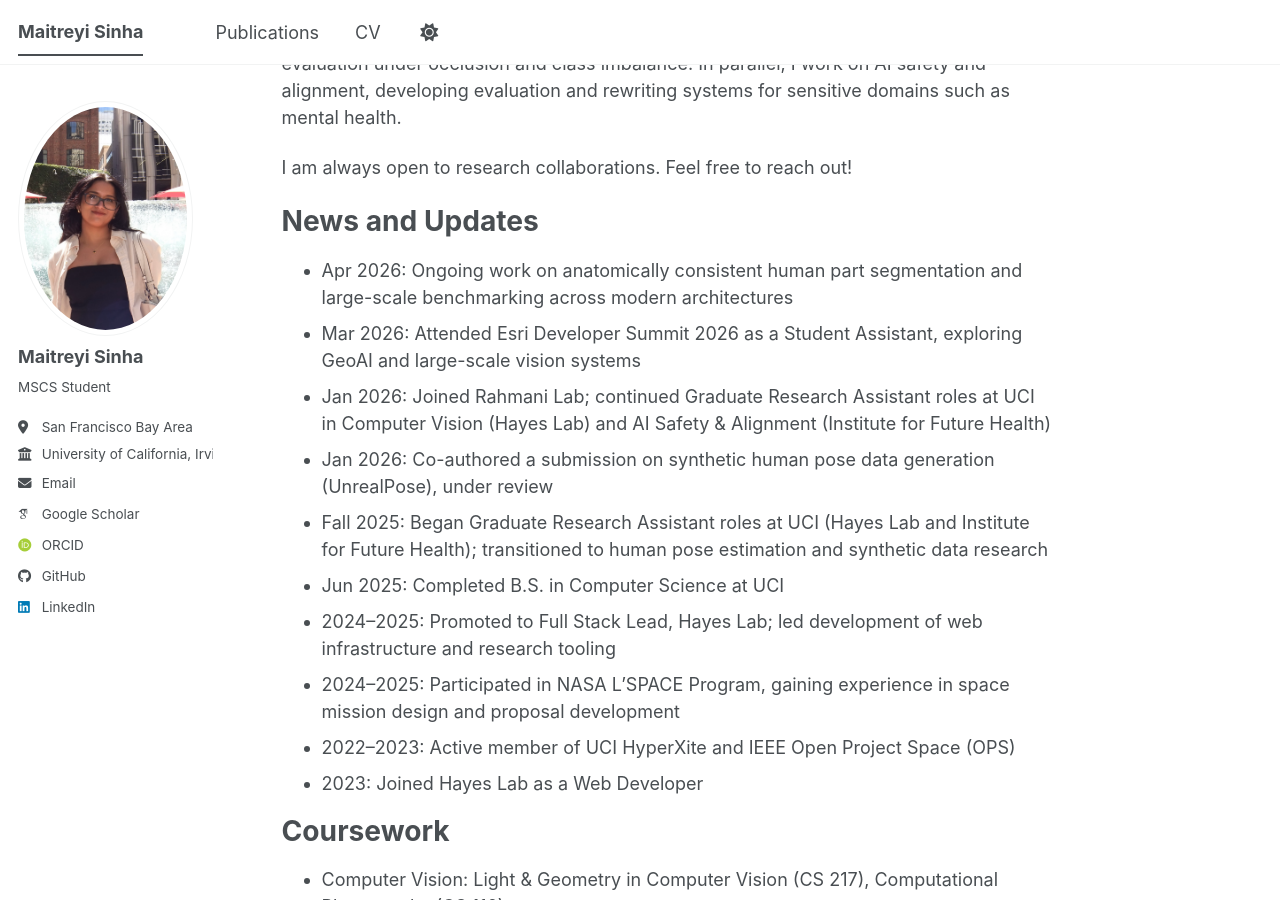
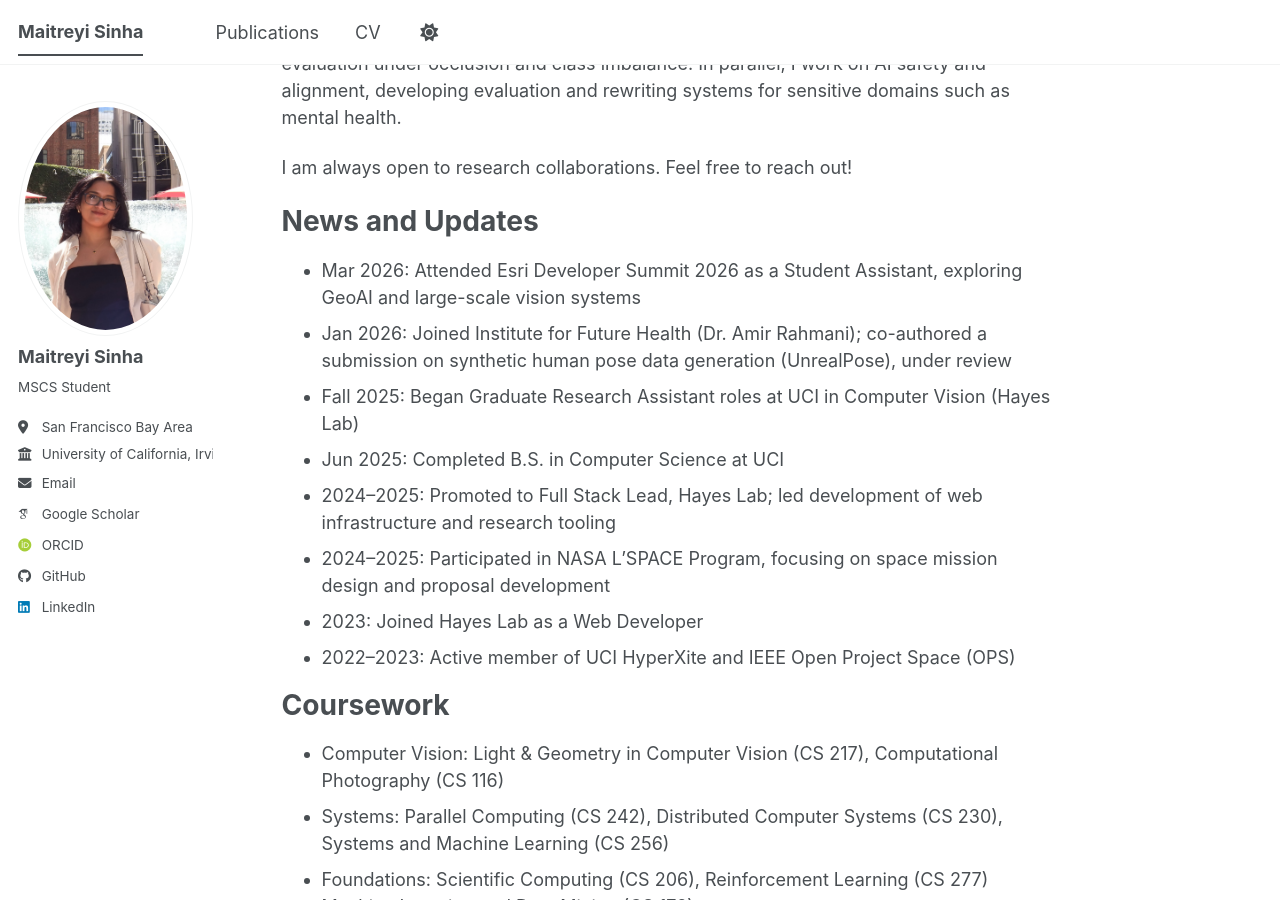
Before and after one commit to maitreyyi/maitreyyi.github.io, a Jekyll site: the page built from _pages/about.md, in a window 1280 px wide and 900 px high, scrolled down 437 px. Built offline with Jekyll 4.4.1, drawn with Linux system fonts in a browser that asks for light colours; some web fonts are replaced; a script bundle is joined from its source files by our own code; library files that are not in the unit come from our copies.

Commit message:
about.md change

```diff
--- a/_pages/about.md
+++ b/_pages/about.md
@@ -18,17 +18,14 @@ I am always open to research collaborations. Feel free to reach out!
 
 News and Updates
 ======
-- Apr 2026: Ongoing work on anatomically consistent human part segmentation and large-scale benchmarking across modern architectures
 - Mar 2026: Attended Esri Developer Summit 2026 as a Student Assistant, exploring GeoAI and large-scale vision systems
-- Jan 2026: Joined Rahmani Lab; continued Graduate Research Assistant roles at UCI in Computer Vision (Hayes Lab) and AI Safety & Alignment (Institute for Future Health)
-- Jan 2026: Co-authored a submission on synthetic human pose data generation (UnrealPose), under review
-- Fall 2025: Began Graduate Research Assistant roles at UCI (Hayes Lab and Institute for Future Health); transitioned to human pose estimation and synthetic data research
+- Jan 2026: Joined Institute for Future Health (Dr. Amir Rahmani); co-authored a submission on synthetic human pose data generation (UnrealPose), under review
+- Fall 2025: Began Graduate Research Assistant roles at UCI in Computer Vision (Hayes Lab)
 - Jun 2025: Completed B.S. in Computer Science at UCI
 - 2024–2025: Promoted to Full Stack Lead, Hayes Lab; led development of web infrastructure and research tooling
-- 2024–2025: Participated in NASA L’SPACE Program, gaining experience in space mission design and proposal development
+- 2024–2025: Participated in NASA L’SPACE Program, focusing on space mission design and proposal development
+- 2023: Joined Hayes Lab as a Web Developer
 - 2022–2023: Active member of UCI HyperXite and IEEE Open Project Space (OPS)
-- 2023: Joined Hayes Lab as a Web Developer
-
 
 Coursework
 ======
```
